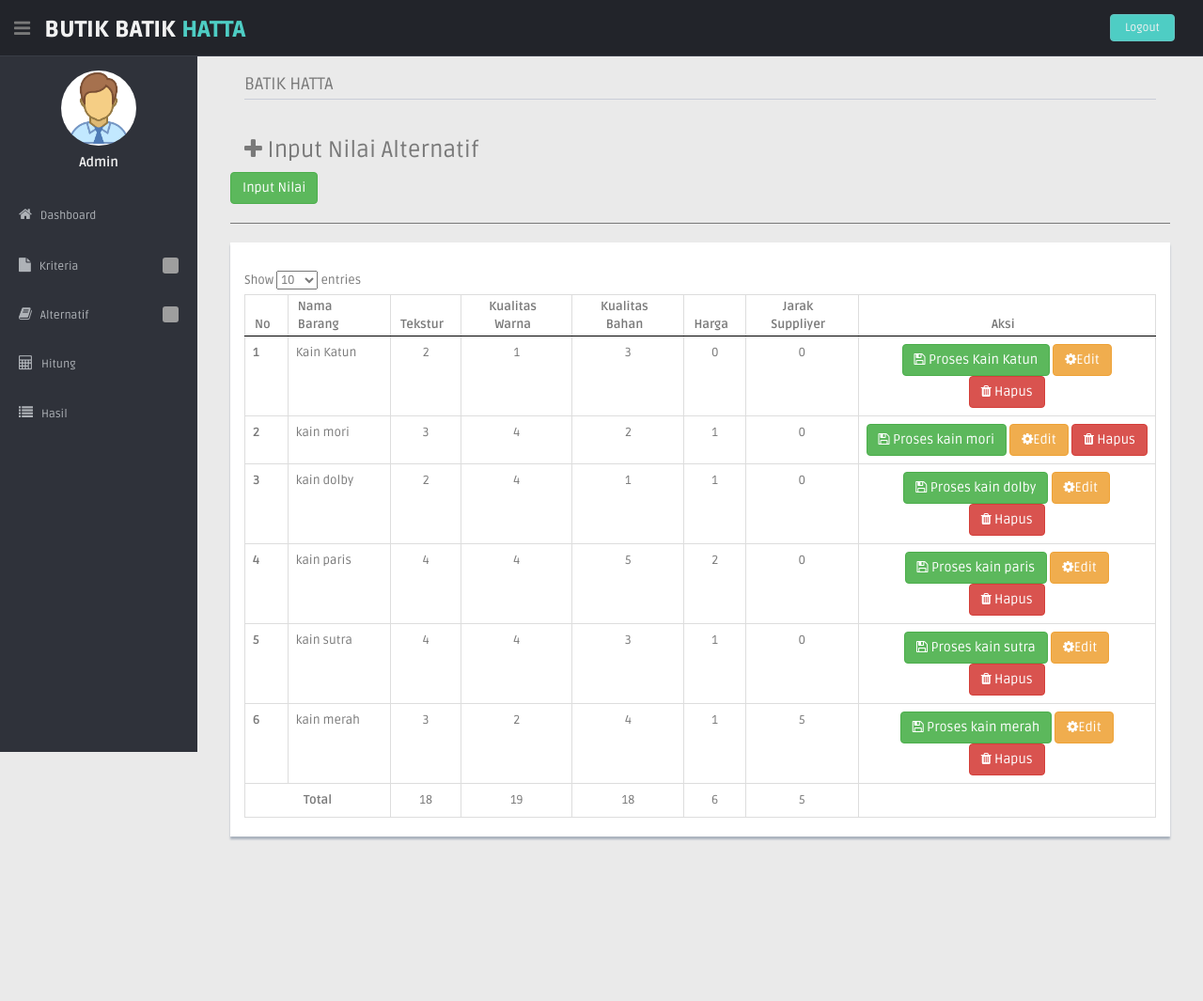
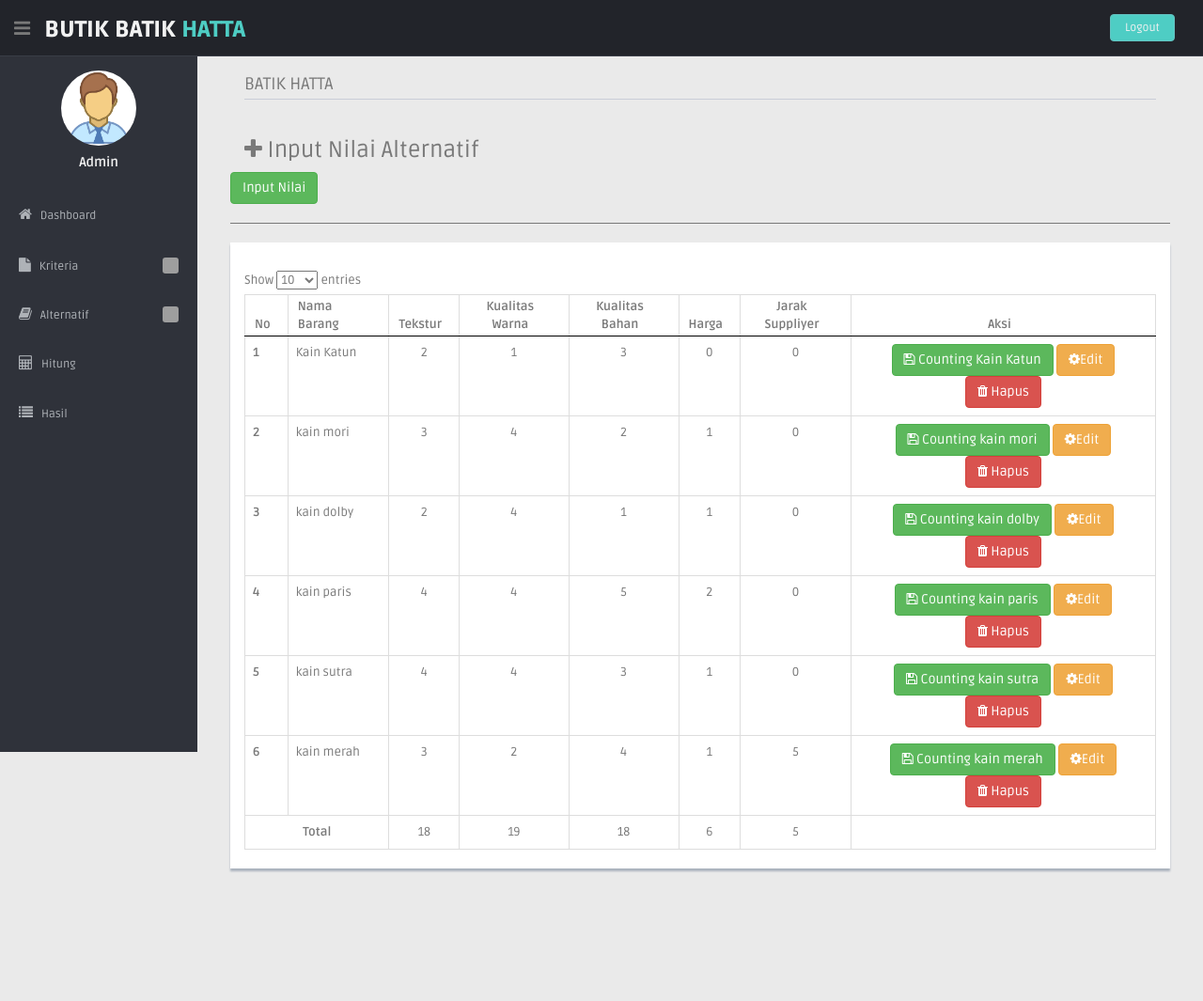
Before and after one commit to adisetyawan20/coprasmethod_git, a PHP site: page /html2pdf/index.php?module=coba in a window 1280 px wide. Shown: the top 1065 px of the page at 94% size. Run offline with PHP 8.4, Linux system fonts and the light colour scheme; a user stored in the database is signed in; data comes from the database, SQL or seed files in the repository; some libraries are stand-ins or nearby versions; grey boxes are pictures that could not be loaded.

Commit message:
Mengubah button proses ke counting

```diff
--- a/pages/hasil/coba.php
+++ b/pages/hasil/coba.php
@@ -88,7 +88,7 @@
                 <td class="hidden-phone" align="center" >
 
                   <!-- belum bisa  -->
-                   <a href="#"><button type="button" class="btn btn-success" data-toggle="modal" data-target="#ModalNormalisaisi<?=$id_barang;?>"><i class="fa fa-save"></i> Proses <?=$fetch_alternatif['nm_barang'];?> </button></a>
+                   <a href="#"><button type="button" class="btn btn-success" data-toggle="modal" data-target="#ModalNormalisaisi<?=$id_barang;?>"><i class="fa fa-save"></i> Counting <?=$fetch_alternatif['nm_barang'];?> </button></a>
                   <a href="index.php?module=update_nilai_alternatif&id_barang=<?=$fetch_alternatif['id_barang']?>"><button type="button" class="btn btn-warning"><i class="fa fa-cog"></i>Edit</button></a>
                  <a href="index.php?module=hapus_nilai_alternatif&id_barang=<?=$fetch_alternatif['id_barang']?>"><button type="button" class="btn btn-danger"><i class="fa fa-trash"></i> Hapus</button></a>
                 </td>
```
